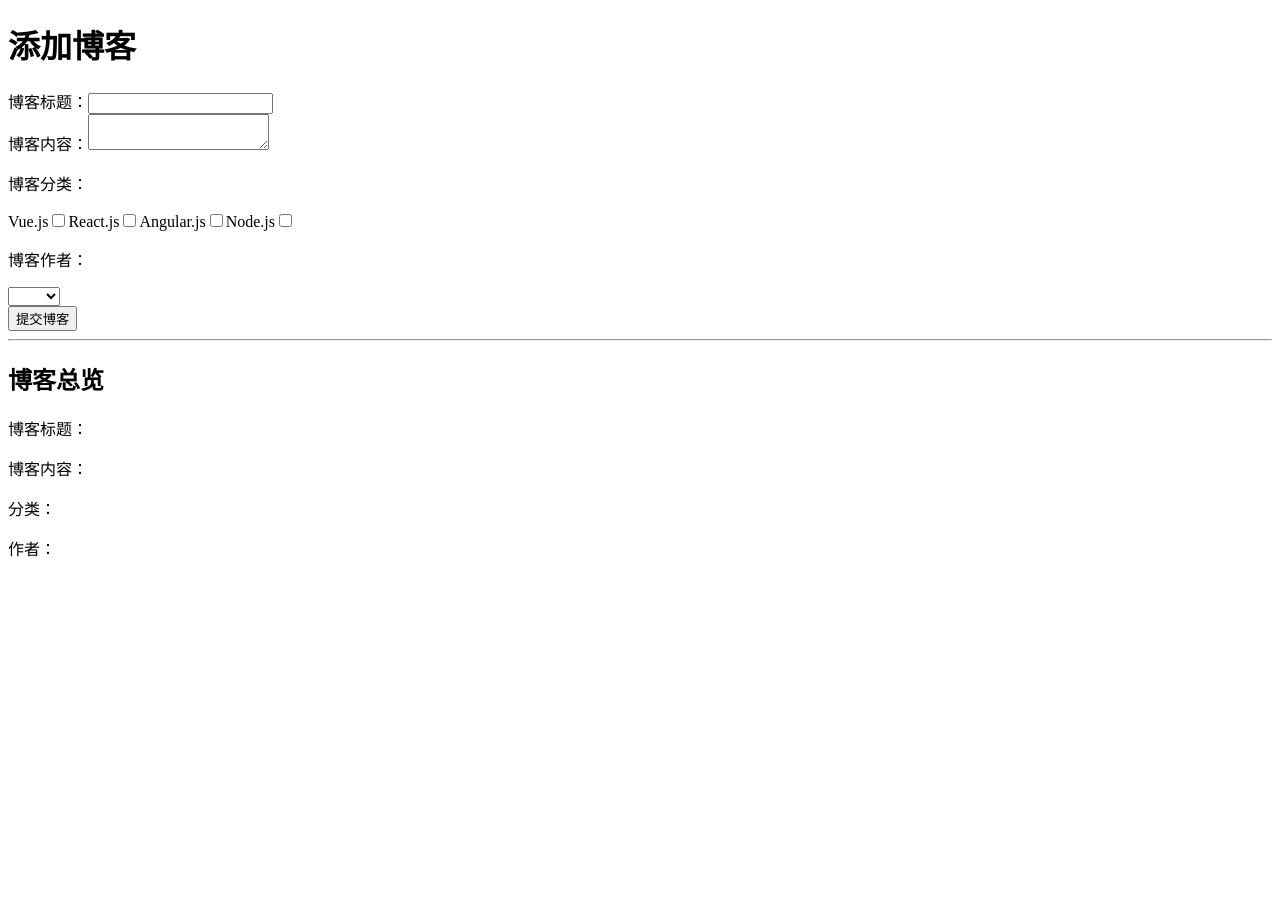
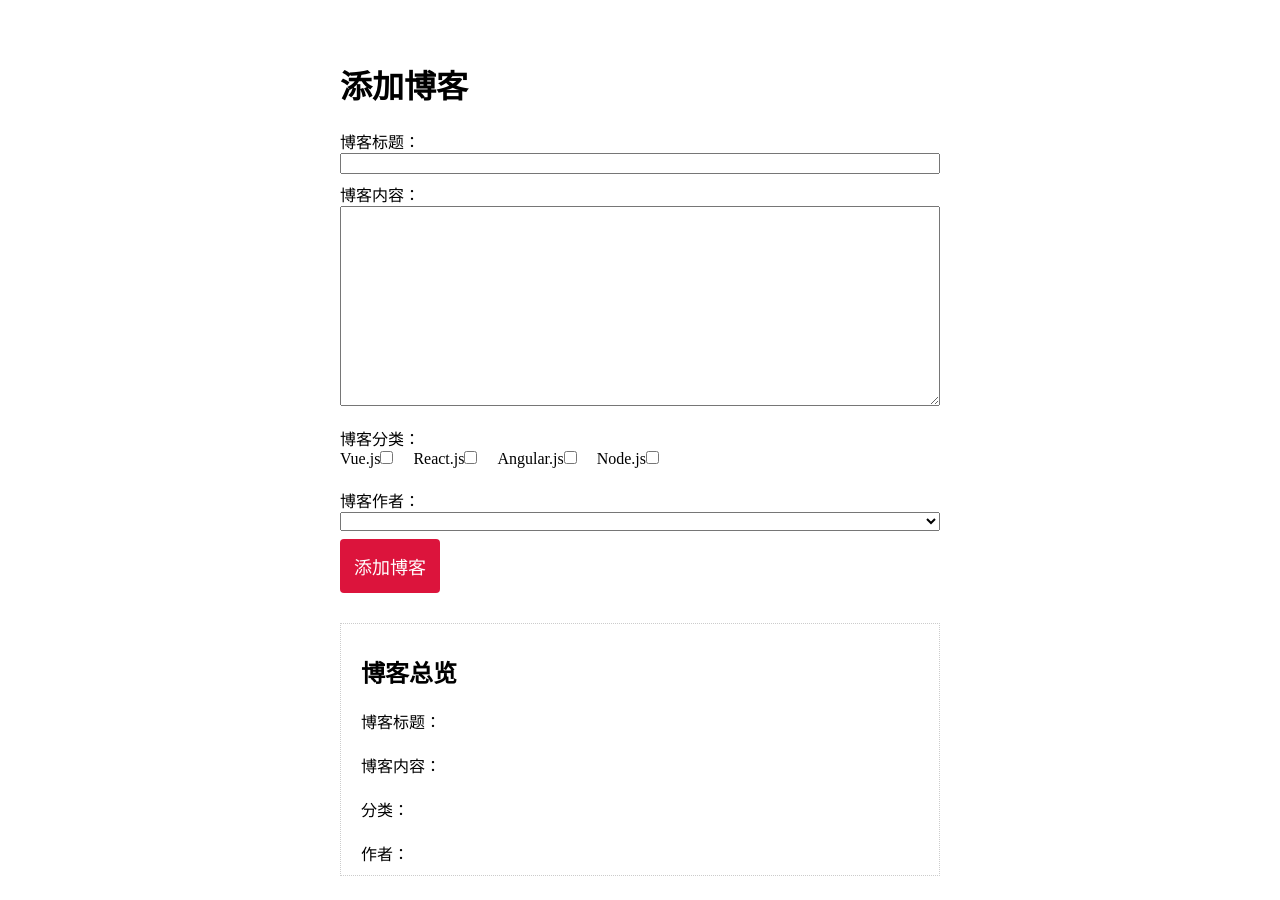
Before and after one commit to threewhisky/simple-vue-blog, a Vue app: page / in a window 1280 px wide. Shown: the top 900 px of the page. Before the commit the page ends 800 px from the top, so only its background shows below. Built offline with nearby package versions, Linux system fonts and the light colour scheme.

Commit message:
给 添加博客 页面设计简单的样式。

```diff
--- a/src/components/AddBlog.vue
+++ b/src/components/AddBlog.vue
@@ -1,14 +1,12 @@
 <template>
-  <div class="add-blog">
+  <div id="add-blog">
     <h1>添加博客</h1>
     <form v-if="!submitted">
       <label>博客标题：</label>
       <input type="text" v-model="blog.title" required/>
-      <br/>
 
       <label>博客内容：</label>
       <textarea v-model="blog.content"></textarea>
-      <br/>
 
       <p>博客分类：</p>
       <div id="checkboxes">
@@ -26,17 +24,14 @@
       <select v-model="blog.author">
         <option v-for="author in authors" v-bind:key='author'>{{author}}</option>
       </select>
-      <br/>
 
-      <button @click.prevent="post">提交博客</button>
+      <button @click.prevent="post">添加博客</button>
 
     </form>
 
       <h3 v-if="submitted">您的博客发布成功</h3>
 
-    <hr/>
-
-    <div class="preview">
+    <div id="preview">
       <h2>博客总览</h2>
       <p>博客标题：{{blog.title}}</p>
       <p>博客内容：{{blog.content}}</p>
@@ -78,7 +73,7 @@ export default {
         // athor: this.blog.athor,
       })
         .then((data) => {
-          // console.log(data);
+          console.log(data);
           this.submitted = true;
         })
     }
@@ -87,5 +82,49 @@ export default {
 </script>
 
 <style scoped>
+#add-blog *{
+  box-sizing: border-box;
+}
 
+#add-blog {
+  margin: 20px auto;
+  max-width: 600px;
+  padding: 20px;
+}
+
+textarea {
+  height: 200px;
+}
+
+p {
+  padding: 0;
+  margin: 20px 0 0;
+}
+
+input[type="text"],textarea,select{
+  display: block;
+  width:100%;
+  margin:0 0 8px;
+}
+
+input[type="checkbox"]{
+  margin: 0 20px 0 0;
+}
+
+button {
+  display: block;
+  background: crimson;
+  color: #fff;
+  border: 0;
+  padding: 14px;
+  border-radius: 4px;
+  font-size: 18px;
+  cursor: pointer;
+}
+
+#preview{
+  padding:10px 20px;
+  border: 1px dotted #ccc;
+  margin:30px 0;
+}
 </style>
```
